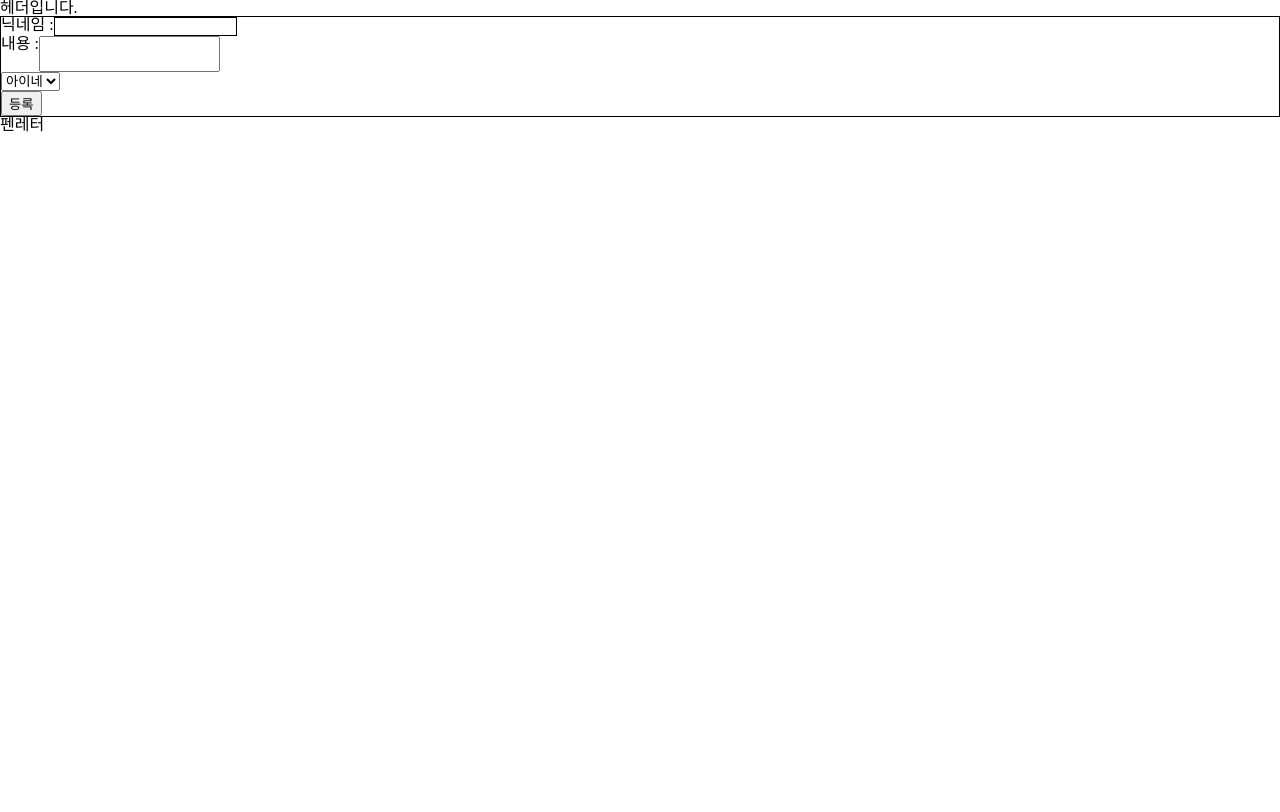
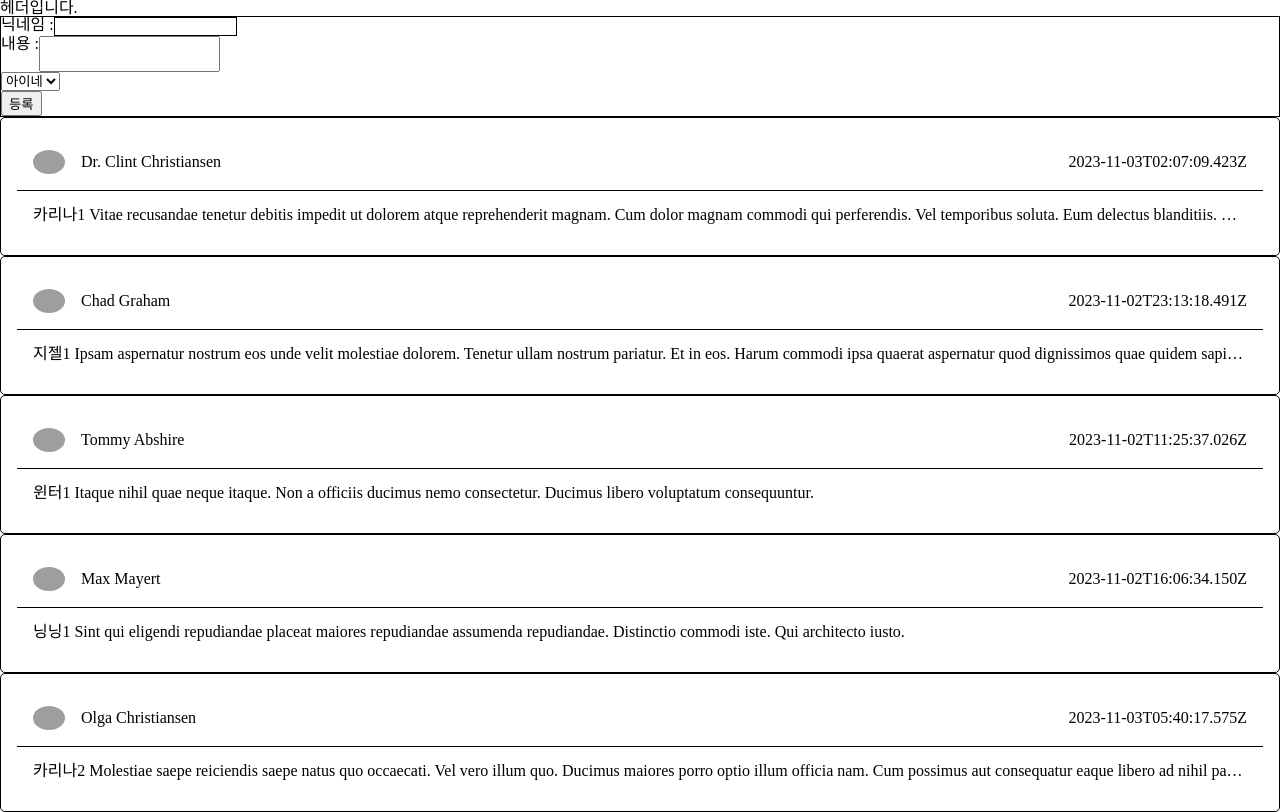
Before and after one commit to heechul94/123, a React (Create React App) app: page / in a window 1280 px wide. Built offline with nearby package versions, Linux system fonts and the light colour scheme; grey boxes are pictures that could not be loaded.

Commit message:
:lipstick: Design: 펜레터 리스트 UI 및 더미데이터 적용

```diff
--- a/src/components/units/lists/ListsContainer.jsx
+++ b/src/components/units/lists/ListsContainer.jsx
@@ -1,6 +1,8 @@
 import ListPresenter from "./ListsPresenter";
+import fakeData from "../../../assets/fakeData.json";
 
 const ListsContainer = () => {
-    return <ListPresenter />;
+    console.log(fakeData);
+    return <ListPresenter fakeData={fakeData} />;
 };
 export default ListsContainer;
--- a/src/components/units/lists/ListsPresenter.jsx
+++ b/src/components/units/lists/ListsPresenter.jsx
@@ -1,11 +1,13 @@
 import AddForm from "components/commons/addForm/AddForm";
 import ListContainer from "./list/ListContainer";
 
-const ListsPresenter = () => {
+const ListsPresenter = ({ fakeData }) => {
     return (
         <main>
             <AddForm />
-            <ListContainer />
+            {fakeData.map((item) => (
+                <ListContainer key={item.id} item={item} />
+            ))}
         </main>
     );
 };
--- a/src/components/units/lists/list/ListContainer.jsx
+++ b/src/components/units/lists/list/ListContainer.jsx
@@ -1,6 +1,6 @@
 import ListPresenter from "./ListPresenter";
 
-const ListContainer = () => {
-    return <ListPresenter />;
+const ListContainer = ({ item }) => {
+    return <ListPresenter item={item} />;
 };
 export default ListContainer;
--- a/src/components/units/lists/list/ListPresenter.jsx
+++ b/src/components/units/lists/list/ListPresenter.jsx
@@ -1,4 +1,47 @@
-const ListPresenter = () => {
-    return <div>펜레터</div>;
+import styled from "styled-components";
+
+const LetterWrapper = styled.article`
+    padding: 1rem;
+    border: 1px solid black;
+    border-radius: 5px;
+`;
+const LetterHeader = styled.div`
+    display: flex;
+    flex-direction: row;
+    justify-content: space-between;
+    align-items: center;
+    padding: 1rem;
+    border-bottom: 1px solid black;
+`;
+const UserInfoWrapper = styled.div`
+    display: flex;
+    flex-direction: row;
+    align-items: center;
+`;
+const UserProfile = styled.img`
+    width: 2rem;
+    margin-right: 1rem;
+    border-radius: 50%;
+`;
+const Content = styled.p`
+    padding: 1rem;
+    overflow: hidden;
+    white-space: nowrap;
+    text-overflow: ellipsis;
+`;
+
+const ListPresenter = ({ item }) => {
+    return (
+        <LetterWrapper>
+            <LetterHeader>
+                <UserInfoWrapper>
+                    <UserProfile src={item.avatar} alt="profile" />
+                    <span>{item.nickname}</span>
+                </UserInfoWrapper>
+                <span>{item.createdAt}</span>
+            </LetterHeader>
+            <Content>{item.content}</Content>
+        </LetterWrapper>
+    );
 };
 export default ListPresenter;
```
